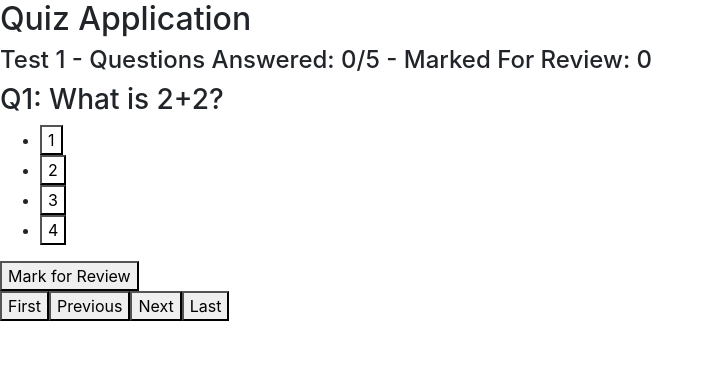
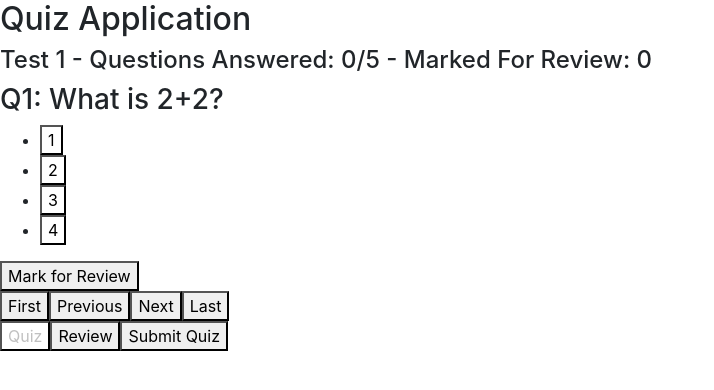
Before and after one commit to oi86039/Simplilearn-Phase-2-Project, an Angular app: page / in a window 1280 px wide. Shown: the top 390 px of the page, without its empty margins (0-714 px from the left). Built offline with nearby package versions, Linux system fonts and the light colour scheme.

Commit message:
added quiz, Review, and submit buttons. Now to make the quiz structure a class for view component rather than quiz component.

```diff
--- a/src/app/app.module.ts
+++ b/src/app/app.module.ts
@@ -19,6 +19,6 @@ import { ViewSelectComponent } from './view-select/view-select.component';
     BrowserModule
   ],
   providers: [],
-  bootstrap: [QuizComponent]
+  bootstrap: [ViewSelectComponent]
 })
 export class AppModule { }
--- a/src/app/review/review.component.html
+++ b/src/app/review/review.component.html
@@ -1,2 +1,3 @@
 <!--Review view-->
     <!--All questions in table format-->
+    <p>ashkldjasldjasld</p>
--- a/src/app/view-select/view-select.component.css
+++ b/src/app/view-select/view-select.component.css
@@ -0,0 +1,20 @@
+.hidden{
+    display:none;
+}
+
+.visible{
+    display:inline;
+}
+
+.enabled{
+    color:black;
+}
+
+.disabled{
+    cursor: not-allowed;
+    pointer-events: none;
+
+    /*Button disabled - CSS color class*/
+    color: #c0c0c0;
+    background-color: #ffffff;
+}
--- a/src/app/view-select/view-select.component.html
+++ b/src/app/view-select/view-select.component.html
@@ -1 +1,9 @@
-<p>view-select works!</p>
+<app-quiz class="{{quizViewIsVisible}}"></app-quiz>
+<app-review class="{{reviewViewIsVisible}}"></app-review>
+<app-result class="{{resultViewIsVisible}}"></app-result>
+
+<div>
+    <button class="{{quizButtonIsActive}}" (click)="ShowQuizView()">Quiz</button>
+    <button class="{{reviewButtonIsActive}}" (click)="ShowReviewView()">Review</button>
+    <button class="{{resultButtonIsActive}}" (click)="ShowResultView()">Submit Quiz</button>
+</div>
--- a/src/app/view-select/view-select.component.ts
+++ b/src/app/view-select/view-select.component.ts
@@ -1,15 +1,57 @@
 import { Component, OnInit } from '@angular/core';
 
 @Component({
-  selector: 'app-view-select',
+  selector: 'view-select',
   templateUrl: './view-select.component.html',
   styleUrls: ['./view-select.component.css']
 })
 export class ViewSelectComponent implements OnInit {
 
-  constructor() { }
+  //Each string is representative of a bool for css display. true="visible", false="hidden"
+  quizViewIsVisible: string; //Is the Quiz View Visible?
+  reviewViewIsVisible: string; //Is the Review View Visible?
+  resultViewIsVisible: string; //Is the Results View Visible?
+
+  //Each string is representative of a bool for css display. true="enabled", false="disabled"; can hide buttons with "hidden when on submit view"
+  quizButtonIsActive: string; //If false, cannot click quiz button
+  reviewButtonIsActive: string; //If true, cannot click review button
+  resultButtonIsActive: string; //If true, cannot click review button
+
+  //When view first starts
+  constructor() {
+    this.quizViewIsVisible = "visible";
+    this.reviewViewIsVisible = "hidden";
+    this.resultViewIsVisible = "hidden";
+
+    this.quizButtonIsActive = "disabled";
+    this.reviewButtonIsActive = "enabled";
+    this.resultButtonIsActive = "enabled";
+  }
 
   ngOnInit(): void {
   }
 
+  ShowQuizView() {
+    this.quizViewIsVisible = "visible";
+    this.reviewViewIsVisible = "hidden";
+
+    this.quizButtonIsActive = "disabled";
+    this.reviewButtonIsActive = "enabled";
+  }
+  ShowReviewView() {
+    this.quizViewIsVisible = "hidden";
+    this.reviewViewIsVisible = "visible";
+
+    this.quizButtonIsActive = "enabled";
+    this.reviewButtonIsActive = "disabled";
+  }
+  ShowResultView() {
+    this.quizViewIsVisible = "hidden";
+    this.reviewViewIsVisible = "hidden";
+    this.resultViewIsVisible = "visible";
+
+    this.quizButtonIsActive = "hidden";
+    this.reviewButtonIsActive = "hidden";
+    this.resultViewIsVisible = "hidden";
+  }
 }
--- a/src/index.html
+++ b/src/index.html
@@ -11,9 +11,7 @@
 </head>
 <body>
   <h2>Quiz Application</h2>
-  <app-quiz style="display: block;"></app-quiz>
-  <app-review style="display: none;"></app-review>
-  <app-result style="display: none;"></app-result>
+  <view-select></view-select>
   <!--Quiz, Review Submit-->
 </body>
 </html>
```
